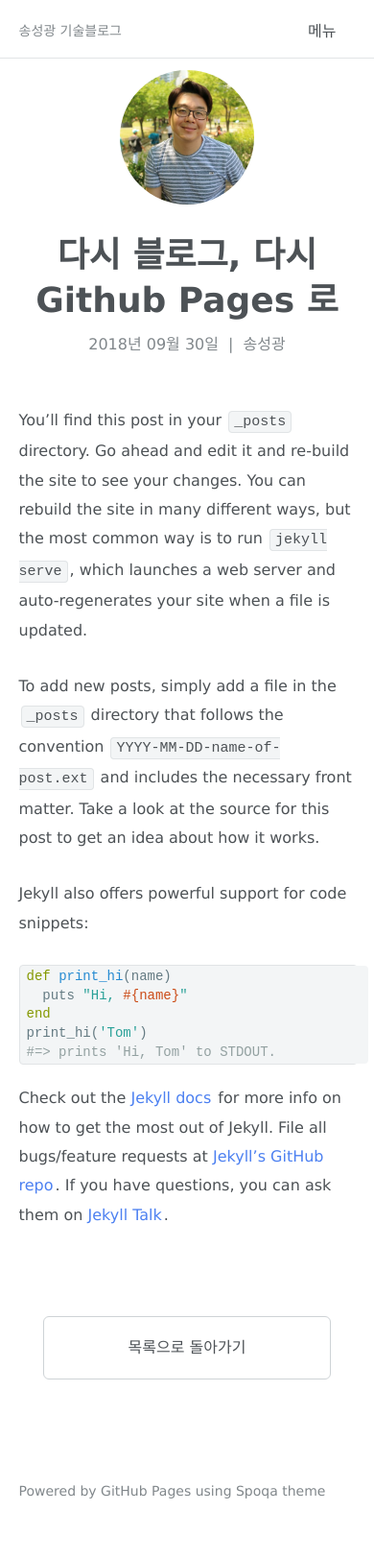
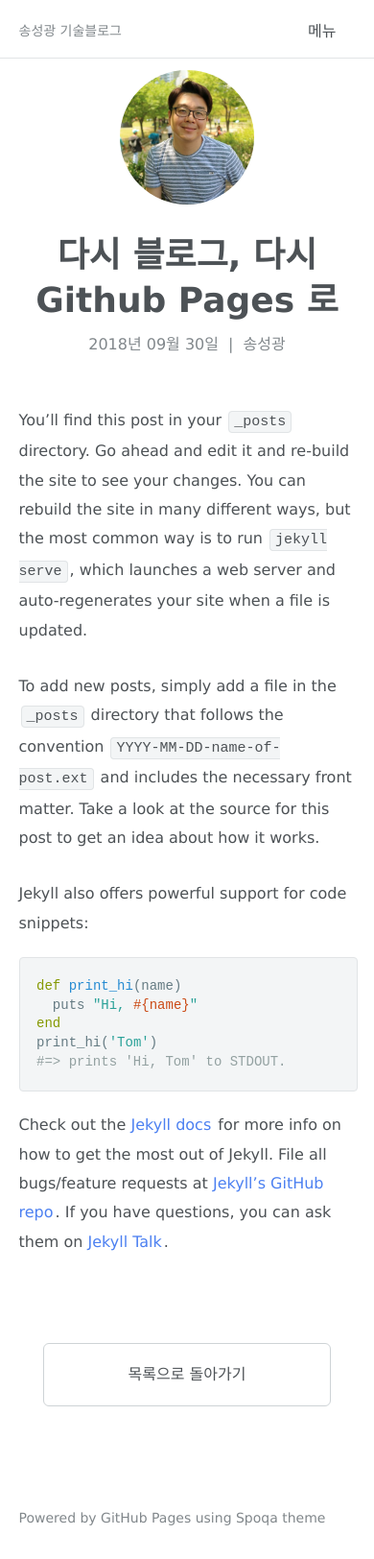
Before and after one commit to sungkwangsong/tech.sungkwang.me, a Jekyll site: the page built from _posts/2018-10-01-welcome-to-jekyll.markdown, in a window 390 px wide. Shown: the whole page at 96% size. Built offline with Jekyll 4.4.1, drawn with Linux system fonts in a browser that asks for light colours; nearby versions of some CDN libraries; some web fonts are replaced; before the commit the page ends 1596 px from its top, so only the background shows below that.

Commit message:
모바일 경우 code 영역 width 최적화

```diff
--- a/css/solarized_light.css
+++ b/css/solarized_light.css
@@ -113,3 +113,21 @@ Orginal Style from ethanschoonover.com/solarized (c) Jeremy Hull <sourdrums@gmai
 .tex .hljs-formula {
   background: #eee8d5;
 }
+
+@media only screen and (max-width: 580px){
+  pre.highlight {
+    padding: 0;
+    width: 100%;
+    display: -webkit-flex; /* Safari */
+    -webkit-align-items: center; /* Safari 7.0+ */
+    display: flex;
+    align-items: center;
+    justify-content: center;
+    align-items: center;
+  }
+  .hljs {
+    padding:20px 0;
+    width: 90%;
+  }
+
+}
```
Also changed, not shown: css/styles.css.
